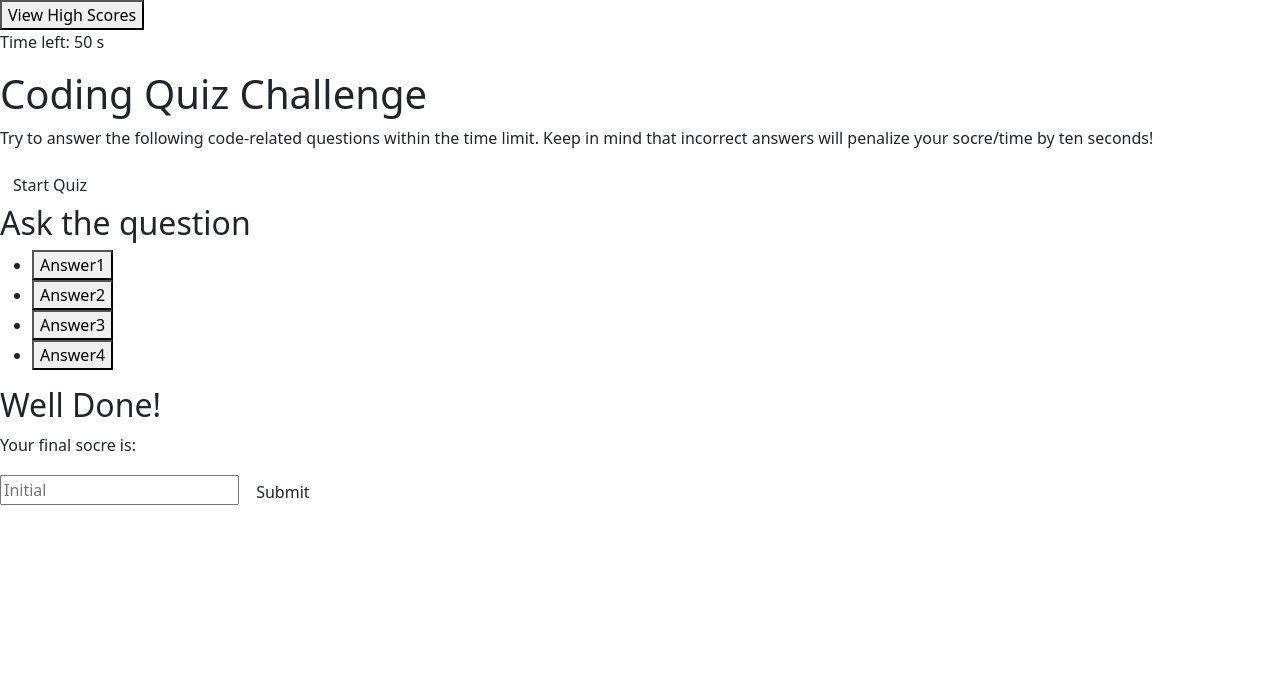
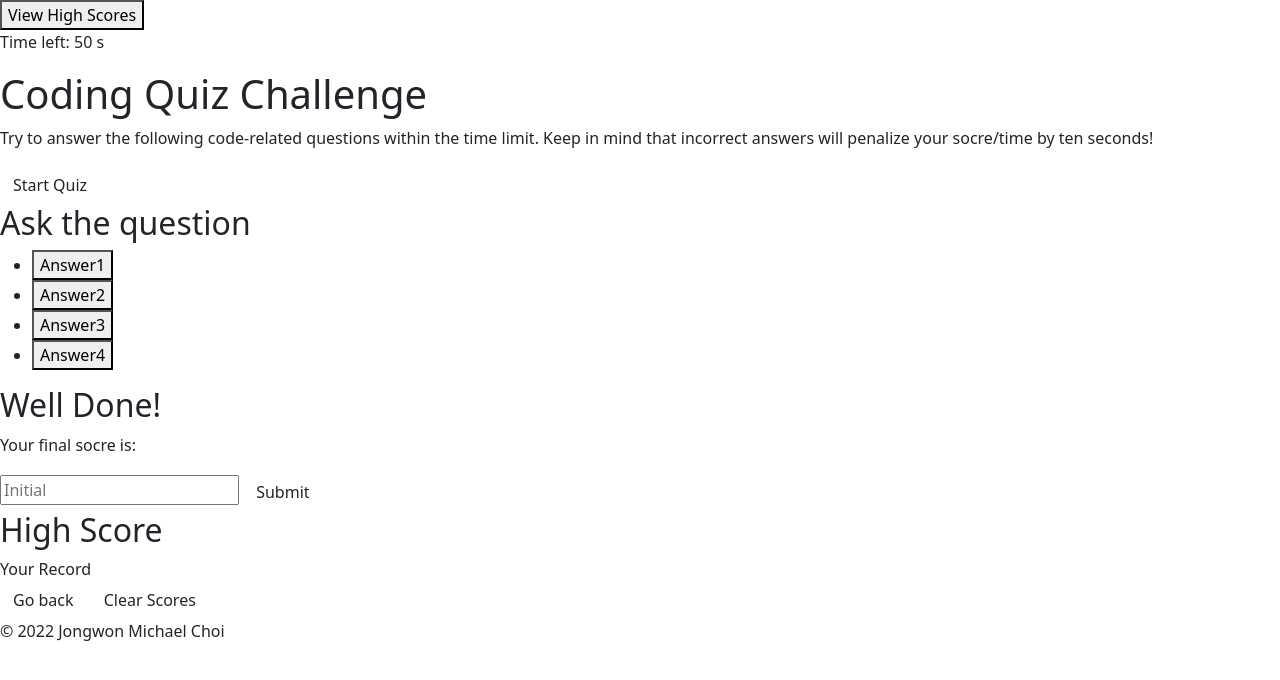
Before and after one commit to jchoi10/quest_select, a plain HTML site: page index.html in a window 1280 px wide. Drawn offline with nearby package versions, Linux system fonts and the light colour scheme.

Commit message:
html set

```diff
--- a/index.html
+++ b/index.html
@@ -12,6 +12,7 @@
 </head>
 
 <body>
+
     <header>
         <div class="header">
             <div>
@@ -49,8 +50,25 @@
                 <input class="initial" placeholder="Initial" type="text">
                 <button class="btn" id="submitBtn">Submit</button>
             </section>
+
+            <section class="highscorePage" id="highscorePage">
+                <h2>High Score</h2>
+                <div class="recordScore" id="recordScore">Your Record</div>
+                <div>
+                    <button class="btn" id="backBtn">Go back</button>
+                    <button class="btn" id="clearBtn">Clear Scores</button>
+                </div>
+            </section>
         </div>
 
     </main>
+
+    <footer>
+        <div>
+            &copy; 2022 Jongwon Michael Choi
+        </div>
+    </footer>
+
 </body>
+
 </html>
```
